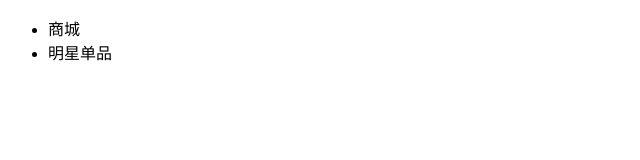
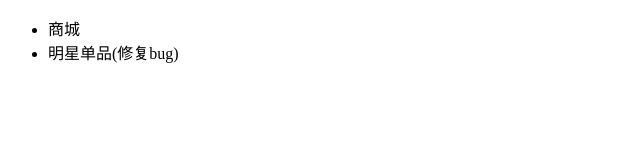
Before and after one commit to usopp12138/demo, a plain HTML site: page index.html in a window 1280 px wide. Shown: the full height of the page, 0-640 px from the left. Drawn offline with Linux system fonts and the light colour scheme.

Commit message:
修复明星单品bug

```diff
--- a/index.html
+++ b/index.html
@@ -8,7 +8,7 @@
 <body>
     <ul class="demo">
         <li>商城</li>
-        <li>明星单品</li>
+        <li>明星单品(修复bug)</li>
     </ul>
 </body>
 </html>
```
